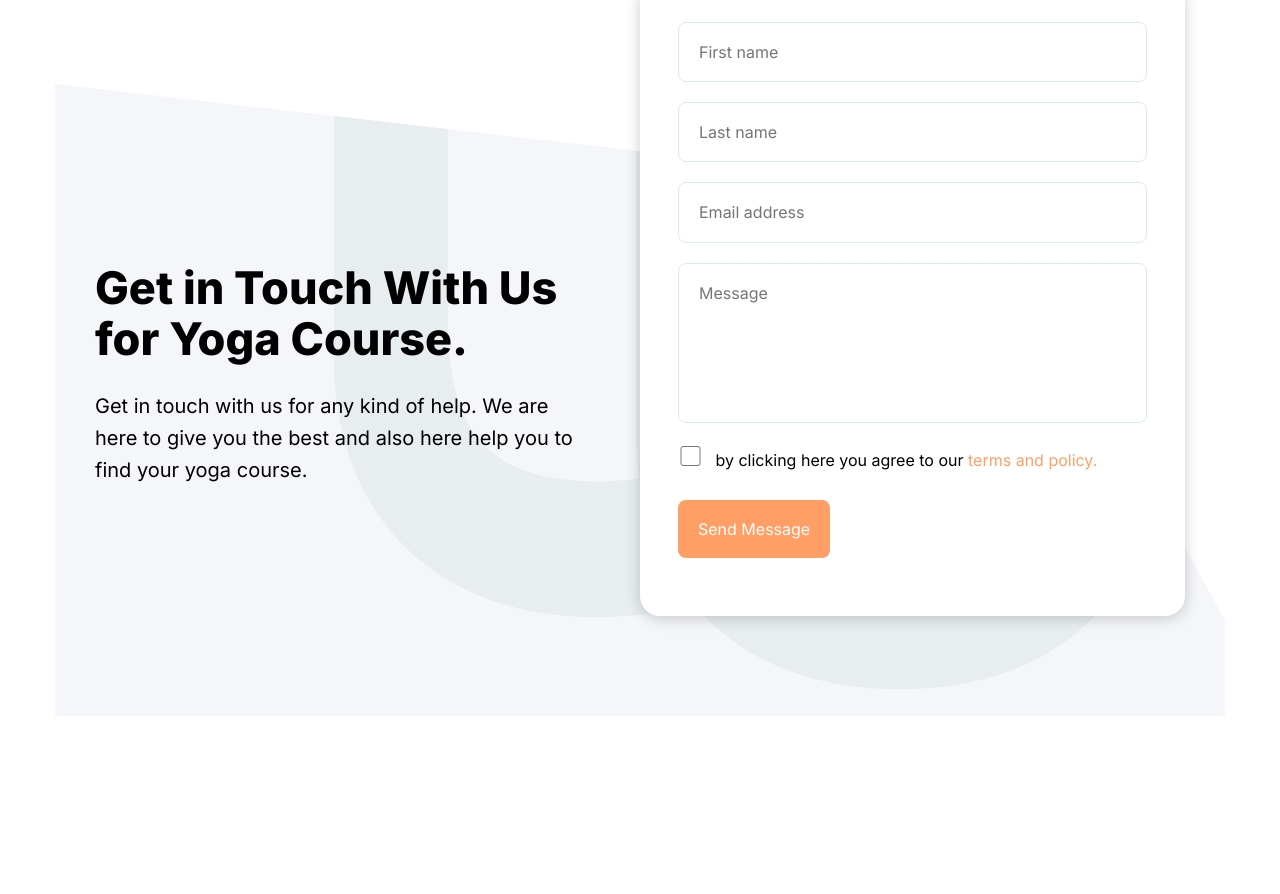
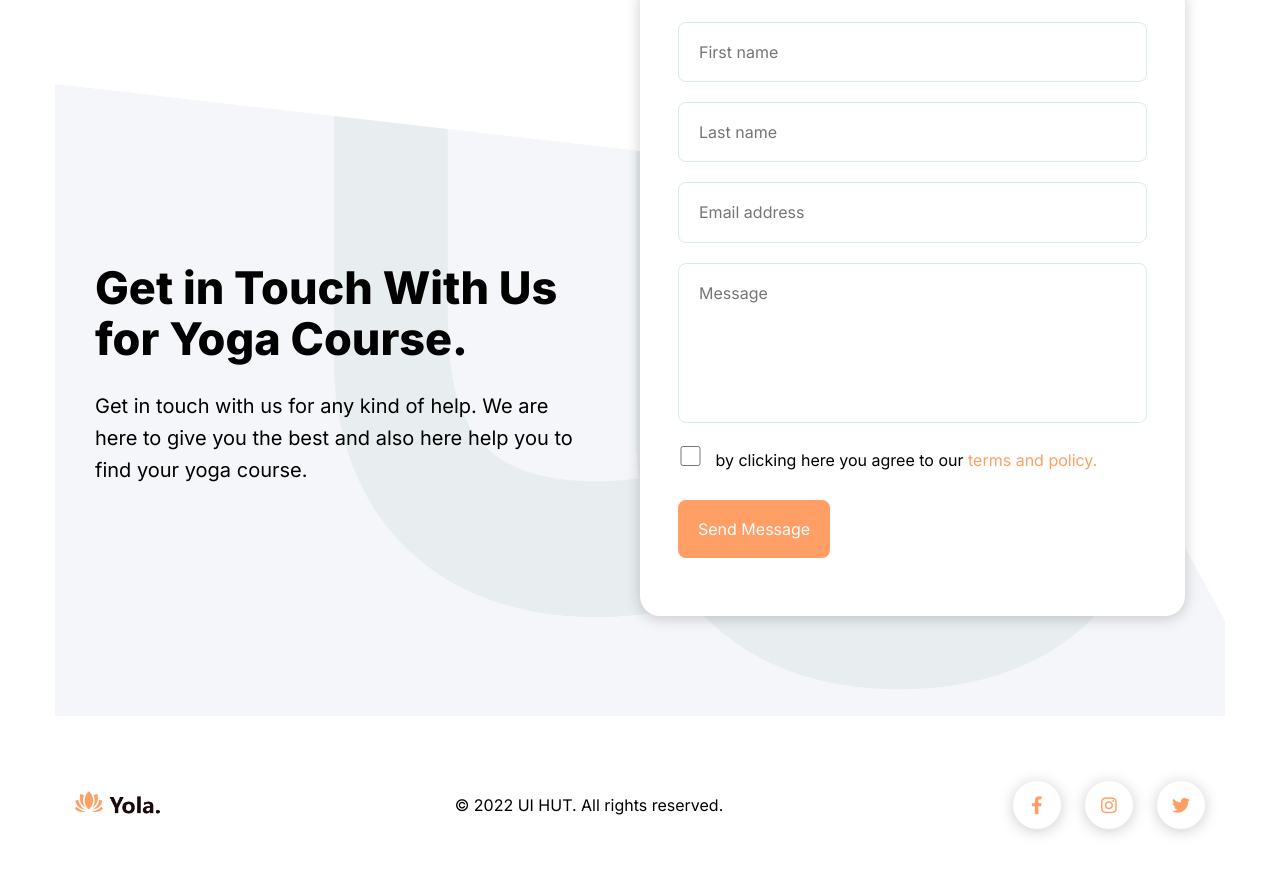
Before and after one commit to mahmoud-rabee/Yoga, a plain HTML site: page index.html in a window 1280 px wide. Shown: the part 6965-7859 px from the top of the page. Before the commit the page ends 7681 px from the top, so only its background shows below. Drawn offline with Linux system fonts and the light colour scheme.

Commit message:
Cteat Footer

```diff
--- a/css/yola.css
+++ b/css/yola.css
@@ -1092,3 +1092,53 @@ textarea {
     }
 }
 /* End Contact */
+/* Start Footer */
+footer {
+    padding-top: 50px;
+    padding-bottom: 50px;
+}
+footer .container {
+    display: flex;
+    justify-content: space-between;
+    align-items: center;
+}
+@media (max-width: 650px) {
+    footer .container {
+        flex-direction: column;
+        align-items: flex-start;
+    }
+}
+footer img {
+   width: 90px;
+}
+footer span {
+    margin: 30px 0;
+}
+footer .social-links {
+  width: 17%;
+  display: flex;
+  justify-content: space-between;
+}
+@media (max-width: 650px) {
+    footer .social-links {
+        width: 45%;
+    }
+}
+footer .social-links i {
+  font-size: 18px;
+  width: 48px;
+  height: 48px;
+  border-radius: 50%;
+  display: flex;
+  justify-content: center;
+  align-items: center;
+  box-shadow: 0 2px 15px rgb(0 0 0 / 20%);
+  color: #ff9f66;
+}
+@media (max-width: 991px) {
+    footer .social-links i {
+        width: 40px;
+        height: 40px;
+    }
+}
+/* End Footer */
--- a/index.html
+++ b/index.html
@@ -285,6 +285,19 @@
             </div>
         </div>
     </section>
+    <!-- Start Footer -->
+    <footer>
+        <div class="container">
+            <a href="#"><img src="images/Group 13.png" alt="logo"></a>
+            <span>&copy; 2022 UI HUT. All rights reserved.</span>
+            <div class="social-links">
+                <a href="#"><i class="fa-brands fa-facebook-f"></i></a>
+                <a href="#"><i class="fa-brands fa-instagram"></i></a>
+                <a href="#"><i class="fa-brands fa-twitter"></i></a>
+            </div>
+        </div>
+    </footer>
+    <!-- End Footer -->
     <!-- End Contact -->
 </body>
 </html>
```
